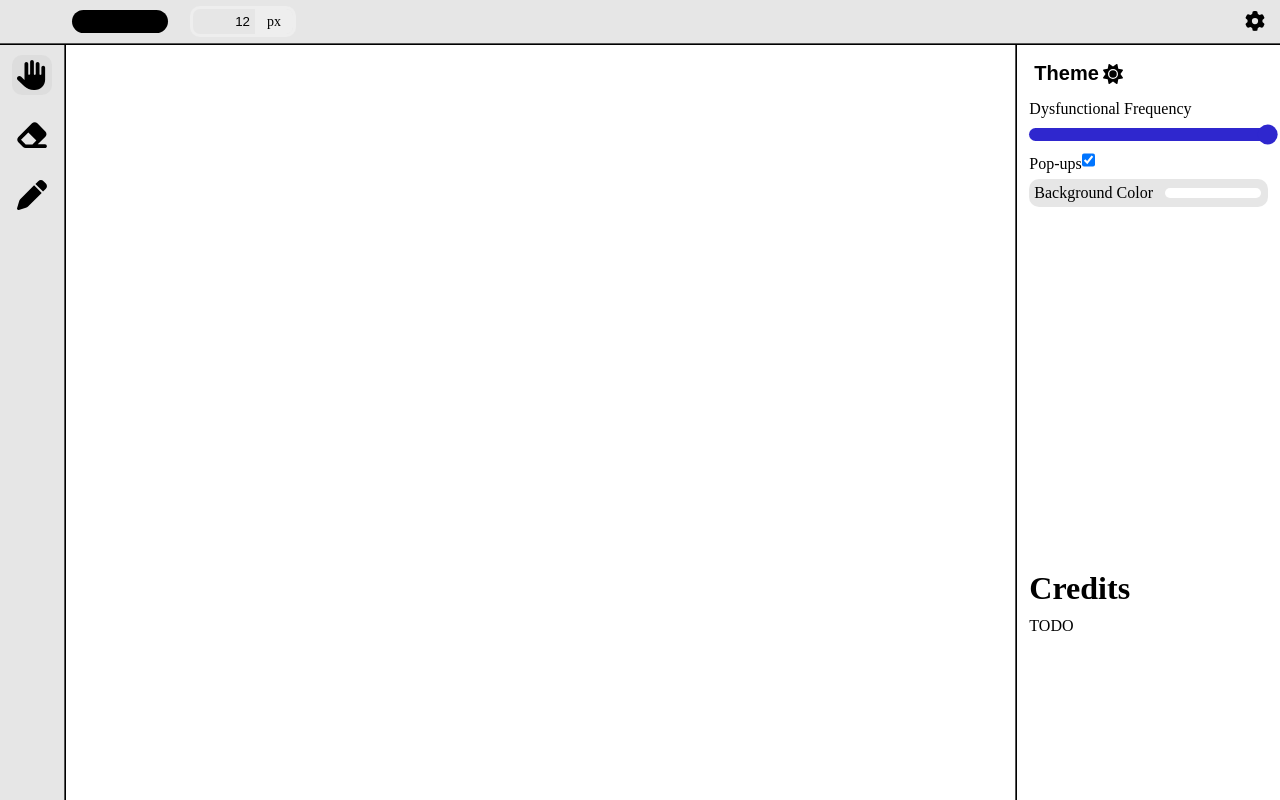
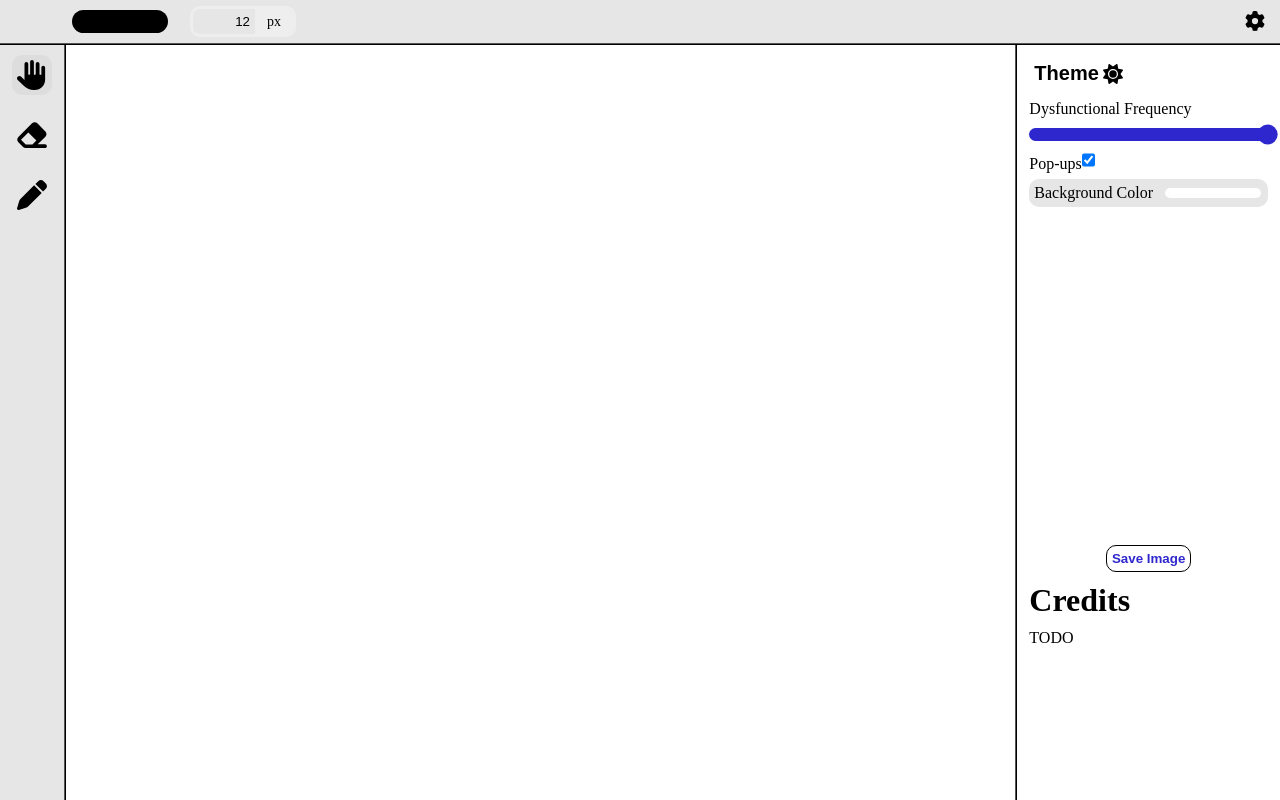
Before and after one commit to ZMensRain/Drawing-Hackathon, a React (Vite) app: page / in a window 1280 px wide. Built offline with nearby package versions, Linux system fonts and the light colour scheme.

Commit message:
added save image button

```diff
--- a/src/App.css
+++ b/src/App.css
@@ -81,6 +81,11 @@ button:hover {
   flex-direction: column;
   gap: 15px;
   overflow: hidden;
+}
+#saveImageButton {
+  color: rgb(47, 39, 206);
+  font-weight: bold;
+  border: 1px solid var(--foreground);
 }
 
 #topBar {
--- a/src/components/settingsPanel.tsx
+++ b/src/components/settingsPanel.tsx
@@ -95,6 +95,7 @@ const SettingsPanel = ({
           }}
         ></input>
       </div>
+
       <div
         className="secondary-container"
         style={{
@@ -116,7 +117,26 @@ const SettingsPanel = ({
           onChange={(event) => onBackgroundColorChange?.(event.target.value)}
         />
       </div>
+
       <div style={{ flex: 2 }}></div>
+      <div style={{ justifyContent: "center", display: "flex" }}>
+        <button
+          id="saveImageButton"
+          onClick={() => {
+            const canvas = document.getElementById(
+              "canvas"
+            ) as HTMLCanvasElement;
+            const image = canvas
+              .toDataURL("image/png")
+              .replace("image/png", "image/octet-stream"); // here is the most important part because if you dont replace you will get a DOM 18 exception.
+
+            window.location.href = image;
+          }}
+        >
+          Save Image
+        </button>
+      </div>
+
       <h1>Credits</h1>
       <div style={{ flex: 1 }}>TODO</div>
     </div>
```
